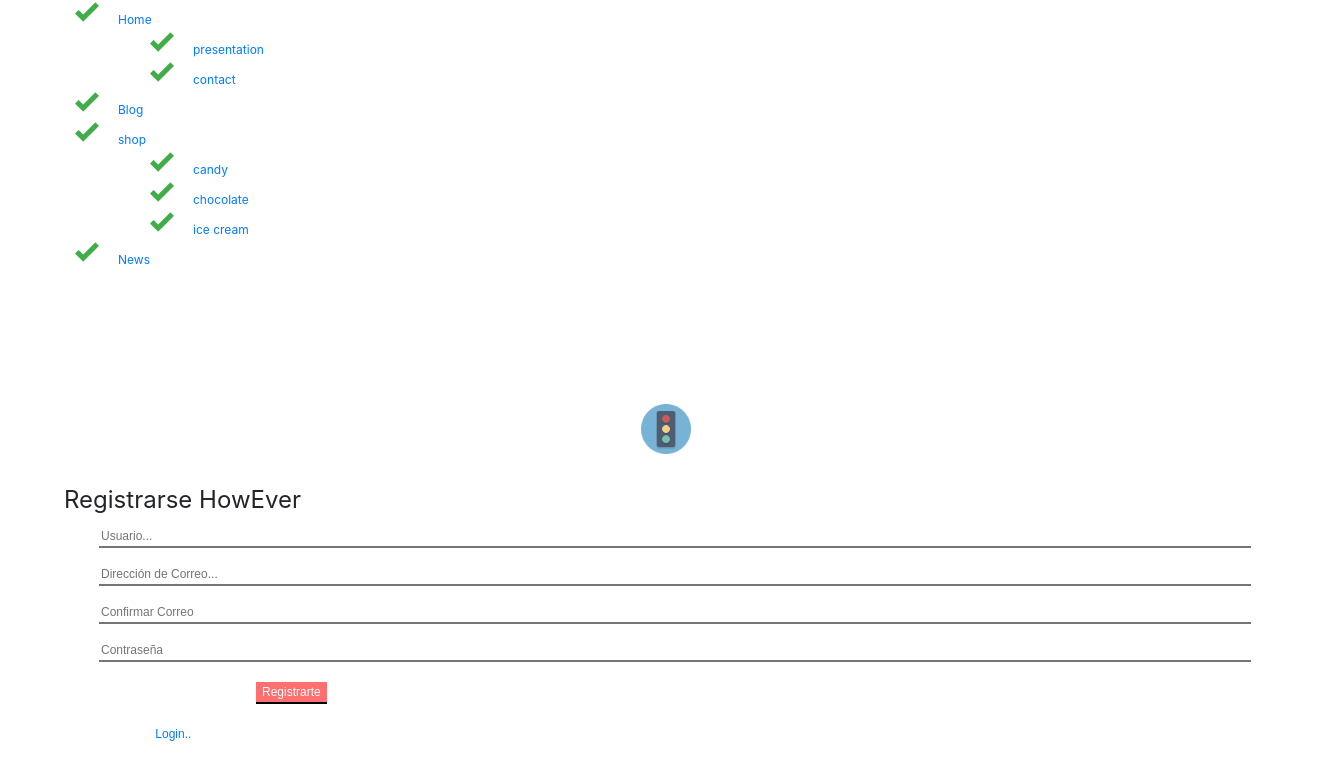
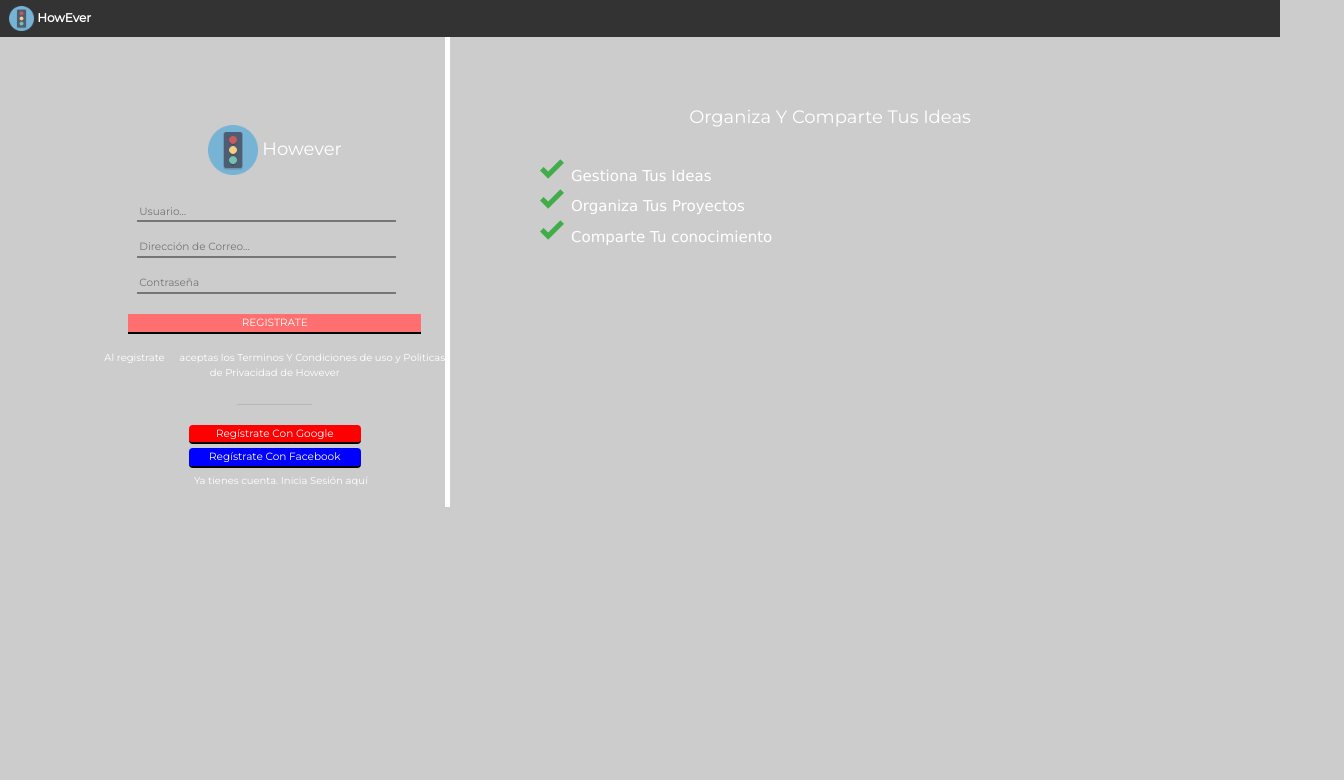
Before and after one commit to benauca/however, a website: page howEverJS/src/register.html in a window 1280 px wide. Shown: the whole page, 1344 px wide, since content can reach past the window. Drawn offline with nearby package versions, Linux system fonts and the light colour scheme.

```diff
--- a/howEverJS/src/css/hwrStyles.css
+++ b/howEverJS/src/css/hwrStyles.css
@@ -170,7 +170,7 @@
 	font-family: 'Montserrat', Arial, sans-serif;
 	margin-left: 35px;
 	display: block;
-	font-size: 12px;
+	font-size: 10.5px;
 	color: silver;
 	padding-top: 1px;
 	padding-right: 5px;
@@ -181,15 +181,16 @@
 input.form-login {
 	font-family: 'Montserrat', Arial, sans-serif;
 	margin-left: 35px;
-	width: 90%;
+	width: 75%;
 	display: block;
-	color: gray;
-	font-size: 12px;
+	color: white;
+	font-size: 10.5px;
 	border-top: thin;
 	border-left: thin;
 	border-right: thin;
 	border-bottom-style: solid;
 	border-color: none;
+	background-color: #ccc;
 }
 
 .google {
@@ -285,9 +286,9 @@
 	text-decoration: none;
 	display: inline-block;
 	color: white;
-	font-size: 12px;
+	font-size: 10.5px;
 	font-family: 'Montserrat', Arial, sans-serif;
-	margin-left: 15%;
+	width: 85%;
 }
 
 div.test {
--- a/howEverJS/src/register.html
+++ b/howEverJS/src/register.html
@@ -1,44 +1,41 @@
 <!DOCTYPE html>
-<html ng-app='hwvr-app'>
-<head>
+<html>
+<head ng-app="hwvr-app">
 <meta charset="UTF-8">
 <script
 	src="https://ajax.googleapis.com/ajax/libs/angularjs/1.6.0/angular.min.js"></script>
-<script type="text/javascript" src="login/registerPage.js"></script>
-<link rel="icon" type="image/png" href="login/howEver2.png">
-<link rel="stylesheet" href="/css/hwrStyles.css">
+<script type="text/javascript" src="login/loginPage.js"></script>
+<title>However</title>
 <link rel="stylesheet"
 	href="https://maxcdn.bootstrapcdn.com/bootstrap/4.0.0-alpha.5/css/bootstrap.min.css"
 	integrity="sha384-AysaV+vQoT3kOAXZkl02PThvDr8HYKPZhNT5h/CXfBThSRXQ6jW5DO2ekP5ViFdi"
 	crossorigin="anonymous">
+<script
+	src="https://maxcdn.bootstrapcdn.com/bootstrap/4.0.0-alpha.5/js/bootstrap.min.js"
+	integrity="sha384-BLiI7JTZm+JWlgKa0M0kGRpJbF2J8q+qreVrKBC47e3K6BW78kGLrCkeRX6I9RoK"
+	crossorigin="anonymous"></script>
 
-<title>However</title>
+<style>
+@import url('https://fonts.googleapis.com/css?family=Montserrat');
+</style>
+<link rel="stylesheet" href="/css/hwrStyles.css">
 </head>
-<body ng-controller="registerController" bgcolor="">
-	<nav>
+<body ng-controller="registerController">
+	<header>
 		<ul>
-			<li><a href="home.html">Home</a>
-				<ul>
-					<li><a href="presentation.html">presentation</a></li>
-					<li><a href="contact.html">contact</a></li>
-				</ul></li>
-			<li><a href="blog.html">Blog</a></li>
-			<li><a href="shop.html">shop</a>
-				<ul>
-					<li><a href="candy.html">candy</a></li>
-					<li><a href="chocolate.html">chocolate</a></li>
-					<li><a href="icecream.html">ice cream</a></li>
-				</ul></li>
-			<li><a href="news.html">News</a></li>
+			<li><a href="index.html" id="however"><img alt=""
+					src="login/howEver2.png" id="logo" /> HowEver</a></li>
 		</ul>
-	</nav>
-
-	<form class="form-login" action="login.html" method="post">
+	</header>
+	<div class="container">
+		<div class="row">
+			<section class="col-md-4 sect-login form-login">
+				<form class="form-login" action="index.html">
 					<span><h2 class="login">
-				<img src="login/howEver2.png" height="50px" width="50px" /> However
+							<img src="login/howEver2.png" height="50px" width="50px" />
+							However
 						</h2></span>
-		<fieldset>
-			<legend>Registrarse HowEver</legend>
+					<div id="center" class="form-group">
 						<div class="form-group">
 							<input class="form-login" id="user" type="text"
 								placeholder="Usuario..." />
@@ -48,20 +45,46 @@
 								placeholder="Dirección de Correo..." ng-model="email" />
 						</div>
 						<div class="form-group">
-				<input class="form-login" type="text" id="confirm"
-					ng-model="emailConfirm" placeholder="Confirmar Correo">
-			</div>
-			<div class="form-group">
 							<input class="form-login" type="password" id="password"
 								ng-model="password" placeholder="Contraseña" />
 						</div>
-			<div class="form-group">
-				<input class="form-register" type="button" value="Registrarte"
-					ng-click="createUser()" />
+						<div id="center" class="form-group">
+							<input type="button" class="form-register" value="REGISTRATE"/>
 						</div>
-			<label class="label-login">Ya tienes cuenta. <a
-				href="login.html">Login..</a></label>
-		</fieldset>
+
+						<label class="label-login">Al
+							registrate<a class="label-login" href=""> aceptas los
+								Terminos Y Condiciones de uso</a> y Politicas de Privacidad de
+							However
+						</label>
+						<hr id="separator" />
+
+						<div id="center">
+							<button type="button" class="google">
+								<span>Regístrate Con Google</span>
+							</button>
+						</div>
+
+						<div id="center">
+							<button type="button" class="facebook">
+								<span>Regístrate Con Facebook</span>
+							</button>
+						</div>
+						<a href="login.html" class="label-login">Ya tienes cuenta.
+							Inicia Sesión aquí</a>
+
+					</div>
 				</form>
+			</section>
+			<article class="col-md-8">
+				<h2 class="login">Organiza Y Comparte Tus Ideas</h2>
+				<ul>
+					<li>Gestiona Tus Ideas</li>
+					<li>Organiza Tus Proyectos</li>
+					<li>Comparte Tu conocimiento</li>
+				</ul>
+			</article>
+		</div>
+	</div>
 </body>
 </html>
```
Also changed, not shown: howEverJS/src/login.html (+2 -2 lines). Lines whose indentation alone changed are shown as unchanged.
